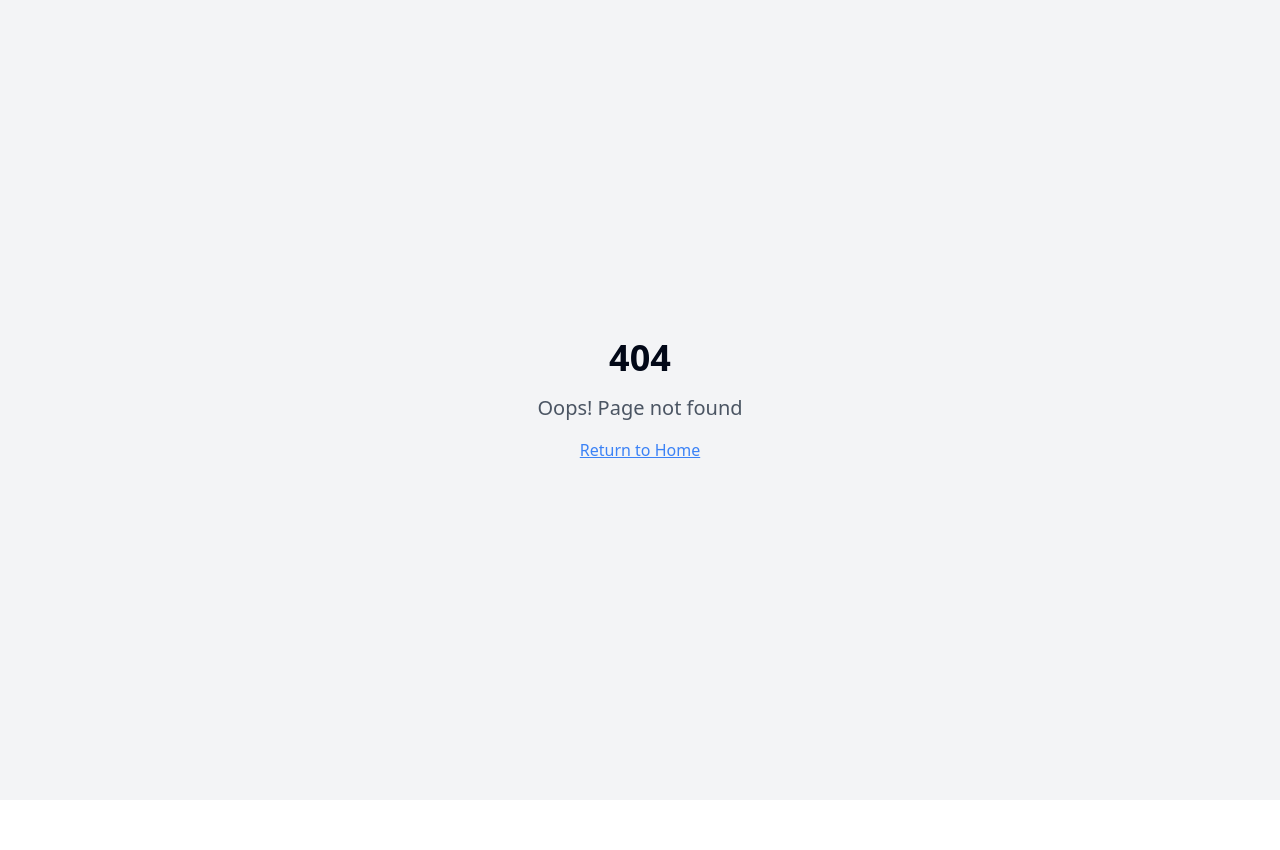
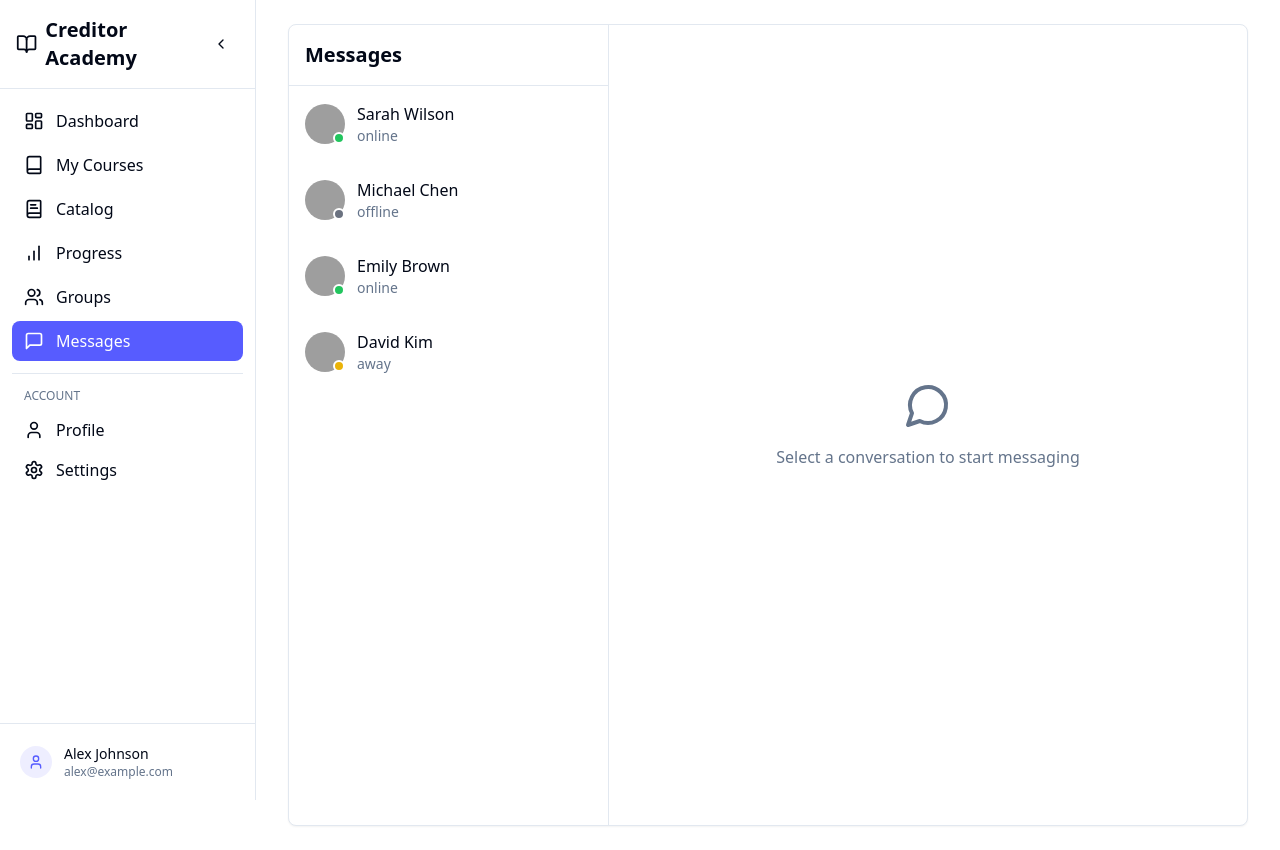
Before and after one commit to Deepraj4work/learn-hub-user-view-43, a React (Vite) app: page /messages in a window 1280 px wide. Before the commit this address had no page. Before the commit the page ends 800 px from the top, so only its background shows below. Built offline with nearby package versions, Linux system fonts and the light colour scheme; grey boxes are pictures that could not be loaded.

Commit message:
feat: Add message section to sidebar
Adds a message section to the sidebar, displaying a list of friends. Clicking a friend opens a chat interface for sending and receiving messages.

```diff
--- a/src/App.tsx
+++ b/src/App.tsx
@@ -1,4 +1,3 @@
-
 import { Toaster } from "@/components/ui/toaster";
 import { Toaster as Sonner } from "@/components/ui/sonner";
 import { TooltipProvider } from "@/components/ui/tooltip";
@@ -19,6 +18,7 @@ import NewsPage from "./pages/group/NewsPage";
 import CalendarPage from "./pages/group/CalendarPage";
 import MembersPage from "./pages/group/MembersPage";
 import AdminPage from "./pages/group/AdminPage";
+import Messages from "./pages/Messages";
 
 const queryClient = new QueryClient();
 
@@ -38,6 +38,7 @@ const App = () => (
             <Route path="profile" element={<Profile />} />
             <Route path="settings" element={<Dashboard />} />
             <Route path="groups" element={<Groups />} />
+            <Route path="messages" element={<Messages />} />
           </Route>
 
           <Route path="/groups/:groupId" element={<GroupLayout />}>
--- a/src/components/layout/Sidebar.tsx
+++ b/src/components/layout/Sidebar.tsx
@@ -1,4 +1,3 @@
-
 import React, { useState } from "react";
 import { Link } from "react-router-dom";
 import { cn } from "@/lib/utils";
@@ -14,7 +13,8 @@ import {
   BookText,
   GraduationCap,
   BarChart,
-  Users
+  Users,
+  MessageSquare
 } from "lucide-react";
 
 type SidebarItemProps = {
@@ -70,11 +70,48 @@ export function Sidebar() {
       </div>
 
       <div className="flex-1 overflow-auto p-3 flex flex-col gap-1">
-        <SidebarItem icon={LayoutDashboard} label="Dashboard" href="/" active={location.pathname === "/"} collapsed={collapsed} />
-        <SidebarItem icon={Book} label="My Courses" href="/courses" active={location.pathname === "/courses"} collapsed={collapsed} />
-        <SidebarItem icon={BookText} label="Catalog" href="/catalog" active={location.pathname === "/catalog"} collapsed={collapsed} />
-        <SidebarItem icon={BarChart} label="Progress" href="/progress" active={location.pathname === "/progress"} collapsed={collapsed} />
-        <SidebarItem icon={Users} label="Groups" href="/groups" active={location.pathname.startsWith("/groups")} collapsed={collapsed} />
+        <SidebarItem
+          icon={LayoutDashboard}
+          label="Dashboard"
+          href="/"
+          active={location.pathname === "/"}
+          collapsed={collapsed}
+        />
+        <SidebarItem
+          icon={Book}
+          label="My Courses"
+          href="/courses"
+          active={location.pathname === "/courses"}
+          collapsed={collapsed}
+        />
+        <SidebarItem
+          icon={BookText}
+          label="Catalog"
+          href="/catalog"
+          active={location.pathname === "/catalog"}
+          collapsed={collapsed}
+        />
+        <SidebarItem
+          icon={BarChart}
+          label="Progress"
+          href="/progress"
+          active={location.pathname === "/progress"}
+          collapsed={collapsed}
+        />
+        <SidebarItem
+          icon={Users}
+          label="Groups"
+          href="/groups"
+          active={location.pathname.startsWith("/groups")}
+          collapsed={collapsed}
+        />
+        <SidebarItem
+          icon={MessageSquare}
+          label="Messages"
+          href="/messages"
+          active={location.pathname === "/messages"}
+          collapsed={collapsed}
+        />
 
         <div className="mt-2 pt-2 border-t">
           <div className={cn("px-3 py-1.5 text-xs text-muted-foreground uppercase font-medium",
--- /dev/null
+++ b/src/pages/Messages.tsx
@@ -0,0 +1,182 @@
+
+import { ScrollArea } from "@/components/ui/scroll-area";
+import { Separator } from "@/components/ui/separator";
+import { Input } from "@/components/ui/input";
+import { Avatar, AvatarFallback, AvatarImage } from "@/components/ui/avatar";
+import { Button } from "@/components/ui/button";
+import { MessageCircle, Send } from "lucide-react";
+import { useState } from "react";
+
+// Dummy data - replace with real data later
+const friends = [
+  { id: 1, name: "Sarah Wilson", avatar: "/placeholder.svg", status: "online" },
+  { id: 2, name: "Michael Chen", avatar: "/placeholder.svg", status: "offline" },
+  { id: 3, name: "Emily Brown", avatar: "/placeholder.svg", status: "online" },
+  { id: 4, name: "David Kim", avatar: "/placeholder.svg", status: "away" },
+];
+
+interface Message {
+  id: number;
+  senderId: number;
+  text: string;
+  timestamp: string;
+}
+
+export default function Messages() {
+  const [selectedFriend, setSelectedFriend] = useState<number | null>(null);
+  const [newMessage, setNewMessage] = useState("");
+  const [messages, setMessages] = useState<Message[]>([
+    { id: 1, senderId: 1, text: "Hey there!", timestamp: "10:30 AM" },
+    { id: 2, senderId: 0, text: "Hi! How are you?", timestamp: "10:31 AM" },
+  ]);
+
+  const handleSendMessage = () => {
+    if (newMessage.trim()) {
+      setMessages([
+        ...messages,
+        {
+          id: messages.length + 1,
+          senderId: 0,
+          text: newMessage,
+          timestamp: new Date().toLocaleTimeString([], {
+            hour: '2-digit',
+            minute: '2-digit'
+          }),
+        },
+      ]);
+      setNewMessage("");
+    }
+  };
+
+  return (
+    <div className="container py-6">
+      <div className="rounded-lg border bg-card shadow-sm">
+        <div className="flex h-[800px]">
+          {/* Friends List Sidebar */}
+          <div className="w-80 border-r">
+            <div className="p-4 border-b">
+              <h2 className="text-xl font-semibold">Messages</h2>
+            </div>
+            <ScrollArea className="h-[calc(800px-69px)]">
+              {friends.map((friend) => (
+                <div
+                  key={friend.id}
+                  onClick={() => setSelectedFriend(friend.id)}
+                  className={`p-4 flex items-center gap-3 hover:bg-accent cursor-pointer transition-colors ${
+                    selectedFriend === friend.id ? "bg-accent" : ""
+                  }`}
+                >
+                  <div className="relative">
+                    <Avatar>
+                      <AvatarImage src={friend.avatar} />
+                      <AvatarFallback>{friend.name[0]}</AvatarFallback>
+                    </Avatar>
+                    <div
+                      className={`absolute bottom-0 right-0 w-3 h-3 rounded-full border-2 border-background ${
+                        friend.status === "online"
+                          ? "bg-green-500"
+                          : friend.status === "away"
+                          ? "bg-yellow-500"
+                          : "bg-gray-500"
+                      }`}
+                    />
+                  </div>
+                  <div>
+                    <p className="font-medium">{friend.name}</p>
+                    <p className="text-sm text-muted-foreground">
+                      {friend.status}
+                    </p>
+                  </div>
+                </div>
+              ))}
+            </ScrollArea>
+          </div>
+
+          {/* Chat Area */}
+          <div className="flex-1 flex flex-col">
+            {selectedFriend ? (
+              <>
+                {/* Chat Header */}
+                <div className="p-4 border-b">
+                  <div className="flex items-center gap-3">
+                    <Avatar>
+                      <AvatarImage
+                        src={
+                          friends.find((f) => f.id === selectedFriend)?.avatar
+                        }
+                      />
+                      <AvatarFallback>
+                        {friends.find((f) => f.id === selectedFriend)?.name[0]}
+                      </AvatarFallback>
+                    </Avatar>
+                    <div>
+                      <h3 className="font-semibold">
+                        {friends.find((f) => f.id === selectedFriend)?.name}
+                      </h3>
+                      <p className="text-sm text-muted-foreground">
+                        {
+                          friends.find((f) => f.id === selectedFriend)?.status
+                        }
+                      </p>
+                    </div>
+                  </div>
+                </div>
+
+                {/* Messages Area */}
+                <ScrollArea className="flex-1 p-4">
+                  <div className="space-y-4">
+                    {messages.map((message) => (
+                      <div
+                        key={message.id}
+                        className={`flex ${
+                          message.senderId === 0 ? "justify-end" : "justify-start"
+                        }`}
+                      >
+                        <div
+                          className={`max-w-[70%] rounded-lg p-3 ${
+                            message.senderId === 0
+                              ? "bg-primary text-primary-foreground"
+                              : "bg-muted"
+                          }`}
+                        >
+                          <p>{message.text}</p>
+                          <p className="text-xs mt-1 opacity-70">
+                            {message.timestamp}
+                          </p>
+                        </div>
+                      </div>
+                    ))}
+                  </div>
+                </ScrollArea>
+
+                {/* Message Input */}
+                <div className="p-4 border-t">
+                  <div className="flex gap-2">
+                    <Input
+                      placeholder="Type a message..."
+                      value={newMessage}
+                      onChange={(e) => setNewMessage(e.target.value)}
+                      onKeyDown={(e) => {
+                        if (e.key === "Enter") {
+                          handleSendMessage();
+                        }
+                      }}
+                    />
+                    <Button onClick={handleSendMessage}>
+                      <Send className="h-4 w-4" />
+                    </Button>
+                  </div>
+                </div>
+              </>
+            ) : (
+              <div className="flex-1 flex items-center justify-center flex-col gap-4 text-muted-foreground">
+                <MessageCircle className="h-12 w-12" />
+                <p>Select a conversation to start messaging</p>
+              </div>
+            )}
+          </div>
+        </div>
+      </div>
+    </div>
+  );
+}
```
